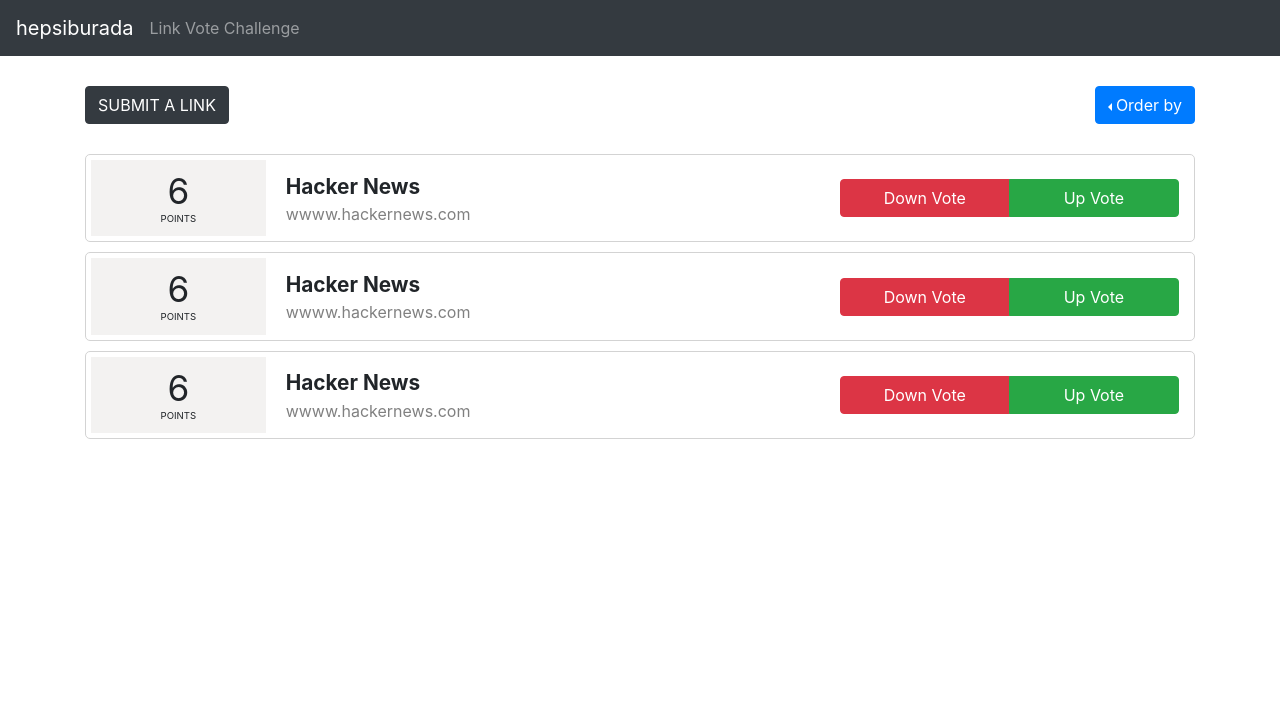
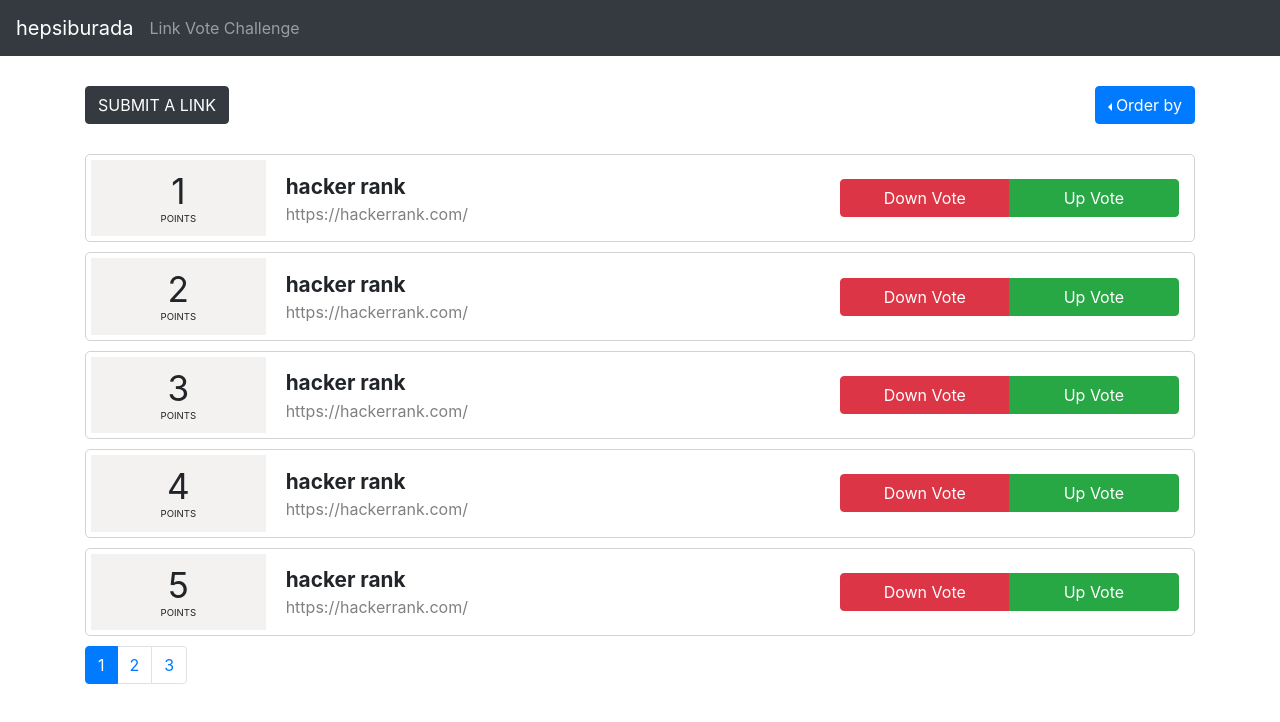
Before and after one commit to bkalmuk/vote-link, a React (Create React App) app: page / in a window 1280 px wide. Shown: the top 722 px of the page. Built offline with nearby package versions, Linux system fonts and the light colour scheme.

Commit message:
Pagination done

```diff
--- a/src/components/ListItem.js
+++ b/src/components/ListItem.js
@@ -4,17 +4,18 @@ import '../App.scss';
 import { Row, Col, ButtonGroup, Button } from 'react-bootstrap';
 
 const ListItem = props => {
+  const data = props.data;
   return (
     <Row className="list-item">
       <Col xs="2" className="list-item-point">
         <div>
-        <span>6</span>
-        <span>POINTS</span>
+          <span>{data.vote}</span>
+          <span>POINTS</span>
         </div>
       </Col>
       <Col xs="6" className="list-item-content">
-        <span>Hacker News</span>
-        <span>wwww.hackernews.com</span>
+        <span>{data.name}</span>
+        <span>{data.url}</span>
       </Col>
       <Col xs="4" className="list-item-button">
       <ButtonGroup aria-label="vote">
--- a/src/components/NavBar.js
+++ b/src/components/NavBar.js
@@ -5,7 +5,7 @@ import { Navbar } from 'react-bootstrap';
 
 const NavBar = () => {
     return (
-        <Navbar bg="dark" variant="dark">
+        <Navbar bg="dark" variant="dark" style={{ marginBottom: 30 }}>
             <Navbar.Brand href="#home">
                 {/* <img
                     alt="brand logo"
--- a/src/containers/AddScreen.js
+++ b/src/containers/AddScreen.js
@@ -2,13 +2,13 @@ import React from 'react';
 import '../App.scss';
 import { Link } from 'react-router-dom';
 import Navbar from '../components/NavBar';
-import { Container, Form, Button,Row, Col } from 'react-bootstrap';
+import { Container, Form, Button } from 'react-bootstrap';
 class ListScreen extends React.Component {
   render() {
     return (
       <>
         <Navbar />
-        <Container style={{ marginTop: 30 }}>
+        <Container>
           <div className="menu">
             <Link to="/" className="btn btn-dark btn-submit">BACK TO LIST</Link>
           </div>
--- a/src/containers/ListScreen.js
+++ b/src/containers/ListScreen.js
@@ -1,32 +1,121 @@
-import React from 'react';
+import React, { useState } from 'react';
 import '../App.scss';
 import { Link } from 'react-router-dom';
-import { Container } from 'react-bootstrap';
+import { Container, Pagination } from 'react-bootstrap';
 import NavBar from '../components/NavBar';
 import DropDown from '../components/DropDown';
 import ListItem from '../components/ListItem';
 
-class ListScreen extends React.Component {
-  render() {
+const linkList = [
+  {
+    name: 'hacker rank',
+    url: 'https://hackerrank.com/',
+    vote: 1
+  },
+  {
+    name: 'hacker rank',
+    url: 'https://hackerrank.com/',
+    vote: 2
+  },
+  {
+    name: 'hacker rank',
+    url: 'https://hackerrank.com/',
+    vote: 3
+  },
+  {
+    name: 'hacker rank',
+    url: 'https://hackerrank.com/',
+    vote: 4
+  },
+  {
+    name: 'hacker rank',
+    url: 'https://hackerrank.com/',
+    vote: 5
+  },
+  {
+    name: 'hacker rank',
+    url: 'https://hackerrank.com/',
+    vote: 6
+  },
+  {
+    name: 'hacker rank',
+    url: 'https://hackerrank.com/',
+    vote: 7
+  },
+  {
+    name: 'hacker rank',
+    url: 'https://hackerrank.com/',
+    vote: 8
+  },
+  {
+    name: 'hacker rank',
+    url: 'https://hackerrank.com/',
+    vote: 9
+  },
+  {
+    name: 'hacker rank',
+    url: 'https://hackerrank.com/',
+    vote: 10
+  },
+  {
+    name: 'hacker rank',
+    url: 'https://hackerrank.com/',
+    vote: 11
+  },
+  {
+    name: 'hacker rank',
+    url: 'https://hackerrank.com/',
+    vote: 12
+  },
+];
+
+const PaginationBasic = props => {
+  const { listLength, active, setActive } = props;
+  let items = [];
+  const modd = listLength % 5;
+  const maxPaginationNumber = modd === 0 ? listLength / 5 : (listLength - modd) / 5 + 1;
+
+  for (let number = 1; number <= maxPaginationNumber; number++) {
+    items.push(
+      <Pagination.Item key={number} active={number === active} onClick={() => setActive(number)}>
+        {number}
+      </Pagination.Item>,
+    );
+  }
+
+  return (
+    <div>
+      <Pagination>{items}</Pagination>
+    </div>
+  );
+}
+
+function ListScreen() {
+  const [activePagination, setActivePagination] = useState(1);
+  console.log(linkList);
+  let linkListFiltered = linkList.filter((e,i) => i >= (activePagination - 1) * 5);
+  console.log(linkListFiltered);
+  linkListFiltered = linkListFiltered.filter((e,i) => i < 5);
+  console.log(linkListFiltered);
+
+
   return (
     <>
       <NavBar />
-
-        <Container style={{ marginTop: 30 }}>
+      <Container>
         <div className="menu">
           <Link to="/add" className="btn btn-dark btn-submit">SUBMIT A LINK</Link>
           <DropDown />
         </div>
 
         <div className="list">
-            <ListItem />
-            <ListItem />
-            <ListItem />
+          {linkListFiltered.map((item, index) => <ListItem key={item.name + index} data={item} /> )}
         </div>
+
+        <PaginationBasic active={activePagination} listLength={linkList.length} setActive={setActivePagination}/>
       </Container>
     </>
   );
 }
-}
 
 export default ListScreen;
```
Lines whose indentation alone changed are shown as unchanged.
